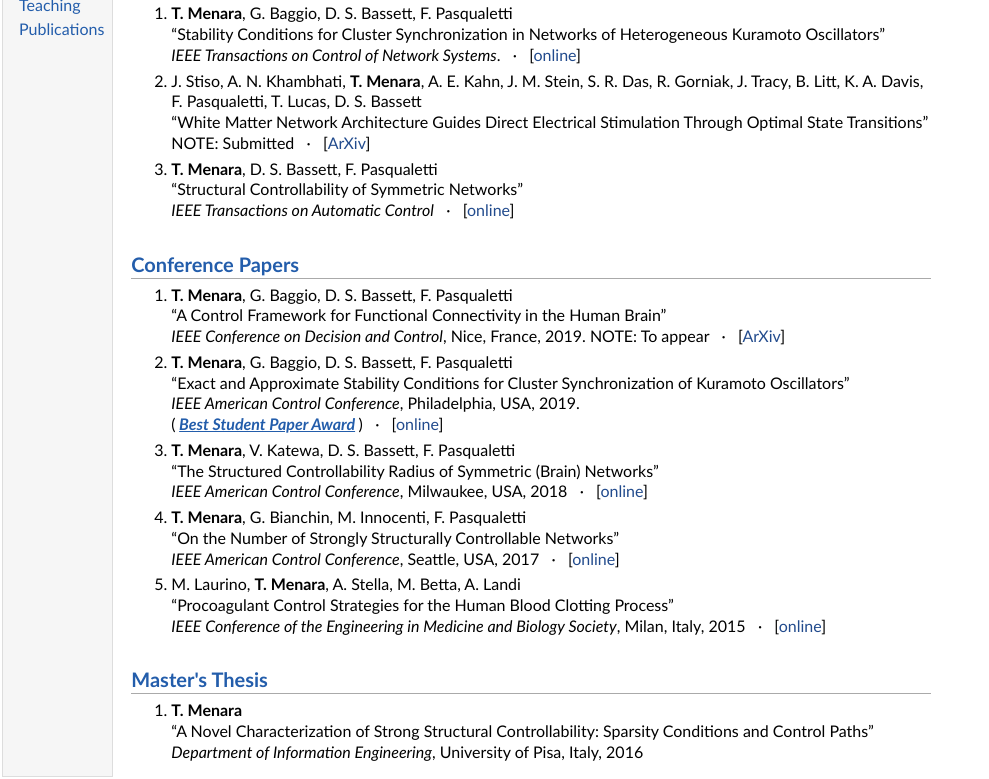
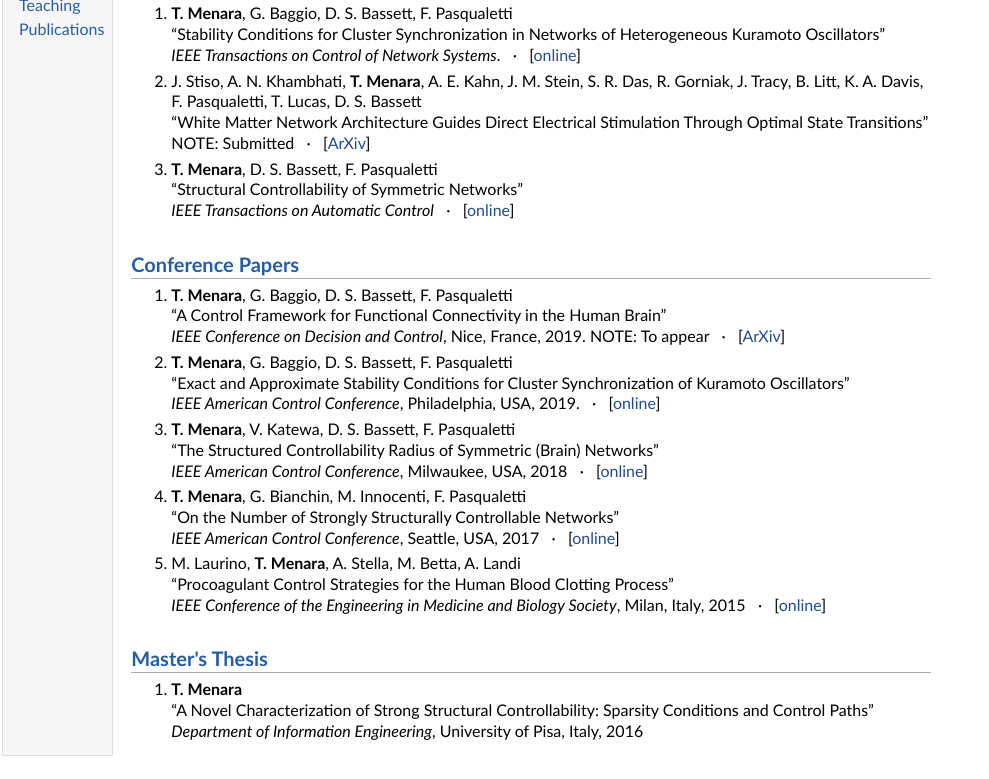
Before and after one commit to tommasomenara/tommasomenara.github.io, a plain HTML site: page publications.html in a window 1280 px wide. Shown: the part 104-883 px from the top of the page, without its empty margins (0-989 px from the left). After the commit the page ends 862 px from the top, so only its background shows below. Drawn offline with nearby package versions, Linux system fonts and the light colour scheme; some packages are replaced by stand-ins of ours.

Commit message:
Add files via upload

```diff
--- a/publications.html
+++ b/publications.html
@@ -54,7 +54,7 @@ NOTE: Submitted &nbsp; &middot; &nbsp; [<a href="https://arxiv.org/abs/1805.0126
 </li>
 <li><p><b>T. Menara</b>, G. Baggio, D. S. Bassett, F. Pasqualetti<br />
 &ldquo;Exact and Approximate Stability Conditions for Cluster Synchronization of Kuramoto Oscillators&rdquo;<br />
-<i>IEEE American Control Conference</i>, Philadelphia, USA, 2019.<br /> (<b><i> <font color="235DAB"> <span style="text-decoration: underline;">Best Student Paper Award</span></font> </b></i>) &nbsp; &middot; &nbsp; [<a href="https://tommasomenara.com/TM-GB-DSB-FP-19b.pdf">online</a>]
+<i>IEEE American Control Conference</i>, Philadelphia, USA, 2019. &nbsp; &middot; &nbsp; [<a href="https://tommasomenara.com/TM-GB-DSB-FP-19b.pdf">online</a>]
 <br /></p>
 </li>
 <li><p><b>T. Menara</b>, V. Katewa, D. S. Bassett, F. Pasqualetti<br />
```
